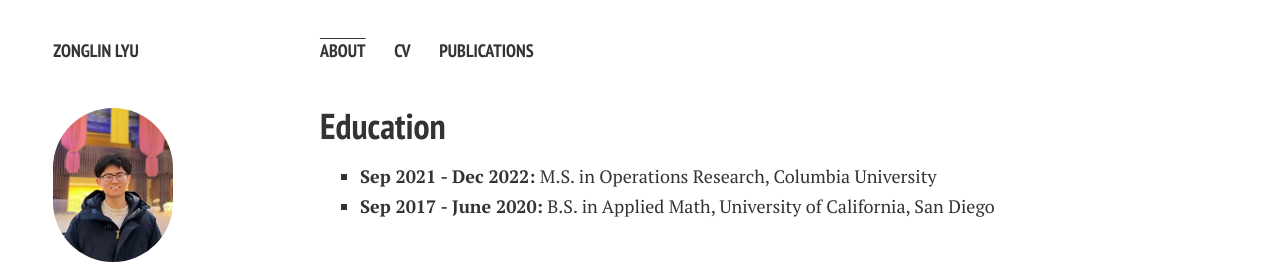
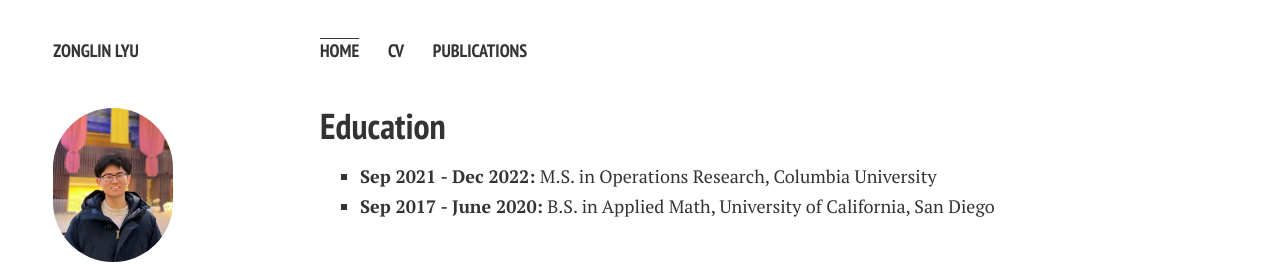
Before and after one commit to ZonglinL/ZonglinL.github.io, a Jekyll site: the page built from index.md, in a window 1280 px wide. Shown: the top 264 px of the page. Built offline with Jekyll 4.4.1, drawn with Linux system fonts in a browser that asks for light colours; nearby versions of some CDN libraries; comment, search, counter and statistics services are not loaded; a style sheet for code colours, icons or effects is not loaded; our own code applies the rules of GitHub Pages for plain Markdown files.

Commit message:
Update _config.yml

```diff
--- a/_config.yml
+++ b/_config.yml
@@ -24,7 +24,7 @@ owner:
 # Links to include in top navigation
 # For external links add external: true
 links:
-  - title: About
+  - title: Home
     url: /
   - title: CV
     url: /file/CV.pdf
```
